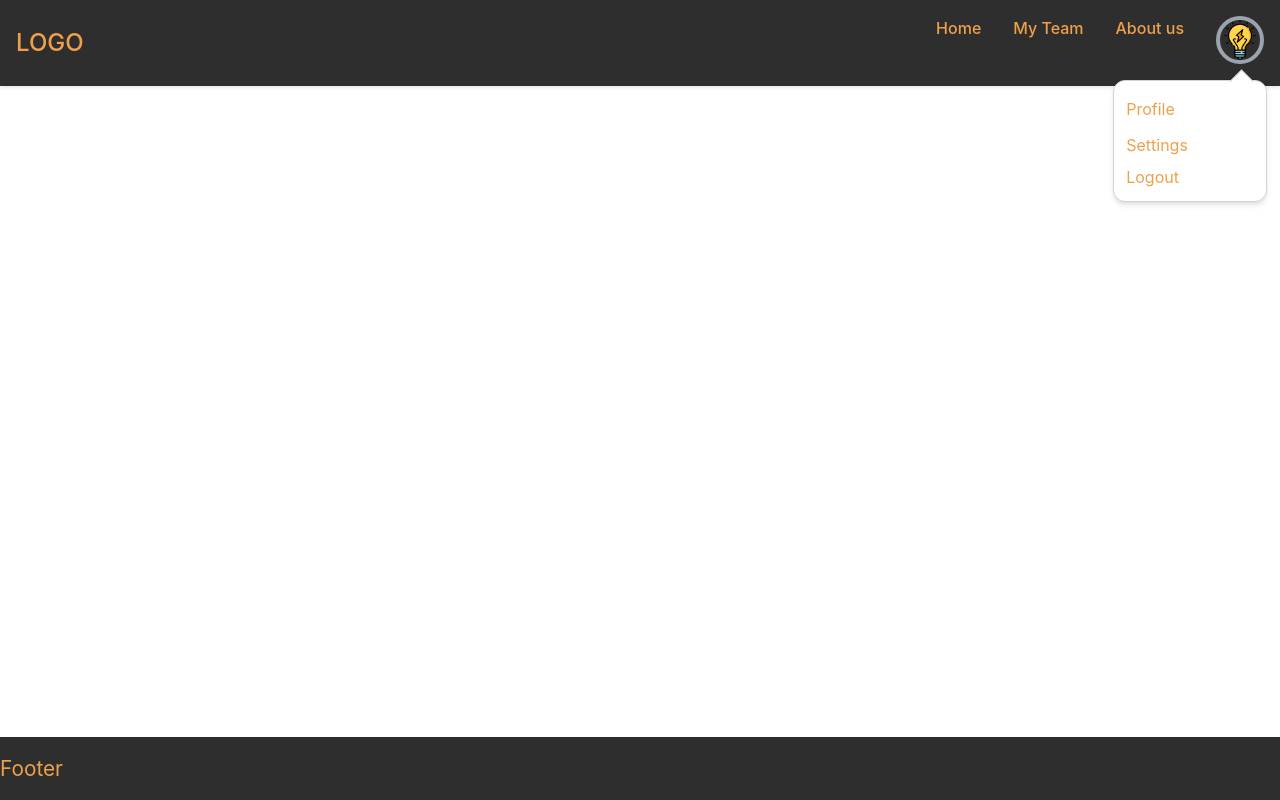
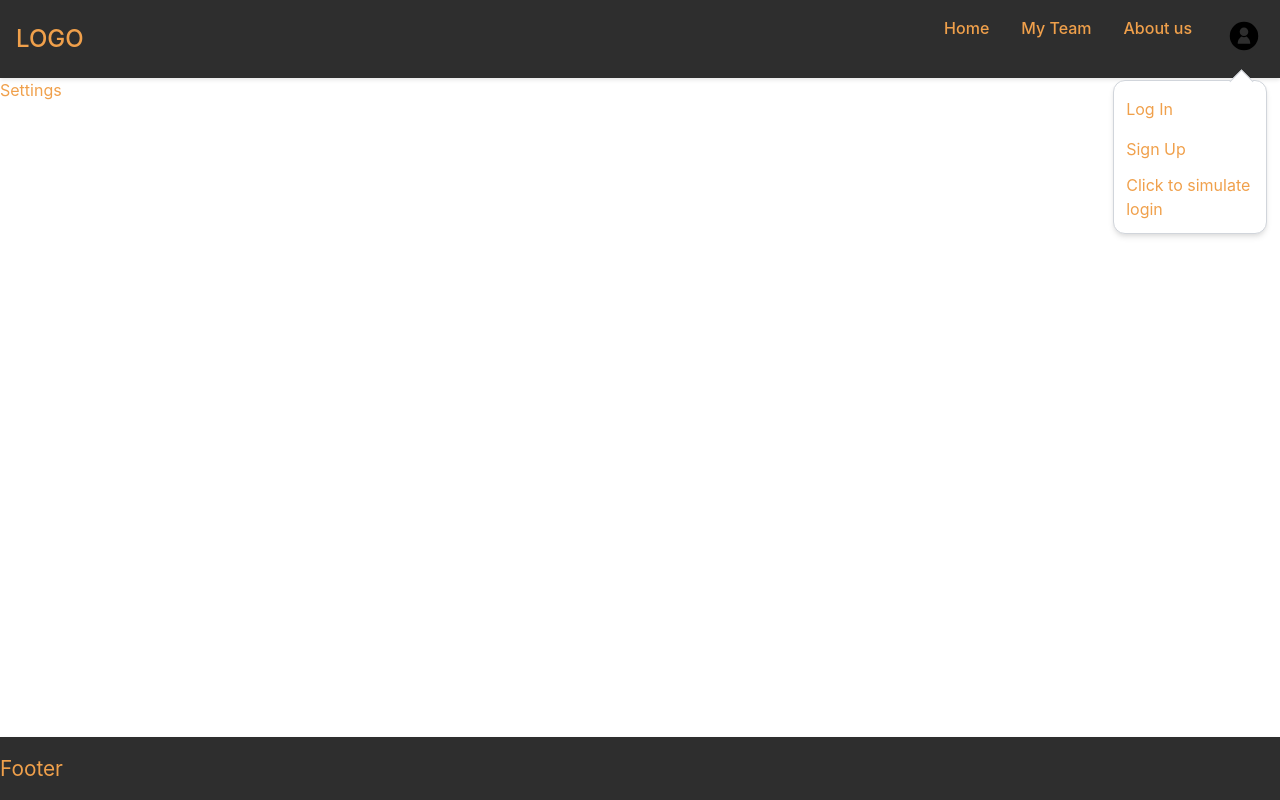
Before and after one commit to AndresLaptes/DeveloperWeek, a React (Vite) app in the folder frontend/: page /Settings in a window 1280 px wide. Both pictures are taken after a click on the picture 1240 px from the left and 40 px from the top of the page. Built offline with nearby package versions, Linux system fonts and the light colour scheme.

Commit message:
Further improved the dropdown menu. Added capabilities to detect logged/unlogged. Added placeholder default profile picture.

```diff
--- a/frontend/src/App.jsx
+++ b/frontend/src/App.jsx
@@ -5,6 +5,9 @@ import Footer from "./components/Footer";
 import Teams from "./pages/Teams";
 import Profile from "./pages/Profile";
 import Home from "./pages/Home";
+import Settings from "./pages/Settings"
+import Login from "./pages/Login"
+import Signup from "./pages/Signup"
 import "./App.css";
 
 
@@ -23,6 +26,9 @@ function App() {
             <Route path="/About" element={<About />} />
             <Route path = "/Teams" element = {<Teams />} />
             <Route path = "/Profile" element = {<Profile />} />
+            <Route path = "/Settings" element = {<Settings />} />
+            <Route path = "/Login" element = {<Login />} />
+            <Route path = "/Signup" element = {<Signup />} />
           </Routes>
         </main>
         <Footer className = "footer"/>
--- a/frontend/src/components/Header.jsx
+++ b/frontend/src/components/Header.jsx
@@ -19,7 +19,7 @@ const Header = () => {
                         <Link to="/About">About us</Link>
                     </li>
                     <li>
-                        <ProfileMenu></ProfileMenu>
+                        <ProfileMenu initialIsLogged={false}></ProfileMenu>
                     </li>
                 </ul>
             </nav>
--- a/frontend/src/components/ProfileMenu.jsx
+++ b/frontend/src/components/ProfileMenu.jsx
@@ -1,26 +1,27 @@
-import { div, ul } from 'framer-motion/client'
-import React from 'react'
 import { Link } from 'react-router-dom';
 import { useState, useEffect, useRef } from "react";
 import '../styles/ProfileMenu.css';
-import user from "../assets/user.png";
+import defaultUser from "../assets/unlogged-profile.svg";
 
-const ProfileMenu = ({children}) => {
+const ProfileMenu = ({children, initialIsLogged}) => {
     const [profileDropdown, setProfileDropdown] = useState(false);
+    const [isLogged, setIsLogged] = useState(initialIsLogged);
+
     const dropdownRef = useRef(null);
+    const userPhoto = "";
 
-    useEffect( () => {
+    useEffect(() => {
 
-        const handleClickOutside = (event) => {
-            if (dropdownRef.current && !dropdownRef.current.contains(event.target)) {
-              setProfileDropdown(false);
+        const handleClickOutside = () => {
+            if(dropdownRef.current && !dropdownRef.current.contains(event.target)){
+                setProfileDropdown(false);
             }
         };
 
         document.addEventListener('mousedown', handleClickOutside);
 
         return () => {
-            document.removeEventListener('mousedown', handleClickOutside);
+            document.removeEventListener("mousedown", handleClickOutside);
         };
 
     }, []);
@@ -32,28 +33,42 @@ const ProfileMenu = ({children}) => {
          <div>
             <div className="profile-container">
                 <img
-                    src={user}
+                    src= {isLogged ? userPhoto : defaultUser}
                     alt="user"
-                    className="profile-image"
-                    onClick={() => setProfileDropdown((prev) => !prev)}
+                    className={`profile-image ${isLogged ? 'logged' : 'unlogged'}`}
+                    onClick={() => setProfileDropdown(!profileDropdown)}
                 />
             </div>
-
-            <div className={`profile-dropdown ${profileDropdown ? 'active' : ''}`}>
+            <div className={`profile-dropdown ${profileDropdown ? 'active' : ''}`} ref={dropdownRef}>
 
                 <div className={`profile-dropdown-arrow ${profileDropdown ? 'active' : ''}`}></div>
+                    {
+                        isLogged &&
+                        <ul className={`profile-menu-list $ logged`}>
+                        <li className="menu-item">
+                            <Link to="/Profile">Profile</Link>
+                        </li>
+                        <li className="menu-item">
+                            <Link to="/Settings">Settings</Link>
+                        </li>
+                        <li className="menu-item" onClick={() => setIsLogged(!isLogged)}>Logout</li>
+                        </ul>
+                    }
 
-                <ul className="profile-menu-list">
-                    <li className="menu-item">
-                        <Link to="/Profile">Profile</Link>
-                    </li>
-                    <li className="menu-item">Settings</li>
-                    <li className="menu-item">Logout</li>
                     {
-                        children &&
-                        <li className="menu-item">{children}</li>
+                        !isLogged &&
+                        <ul className={`profile-menu-list $ 'unlogged'`}>
+                            <li className="menu-item">
+                                <Link to="/Login">Log In</Link>
+                            </li>
+                            <li className="menu-item">
+                                <Link to="/Signup">Sign Up</Link>
+                            </li>
+                            <li className="menu-item" onClick={() => setIsLogged(!isLogged)}>Click to simulate login</li>
+                        </ul>
                     }
-                </ul>
+
+
             </div>
          </div>
     )
--- /dev/null
+++ b/frontend/src/pages/Settings.jsx
@@ -0,0 +1,9 @@
+const Settings = () => {
+    return (
+    <div>
+        Settings
+    </div>
+    );
+}
+
+export default Settings;
--- /dev/null
+++ b/frontend/src/pages/Signup.jsx
@@ -0,0 +1,10 @@
+const Signup = () => {
+
+    return (
+        <div>
+            <h1>Signup</h1>
+        </div>
+    );
+};
+
+export default Signup;
--- a/frontend/src/styles/ProfileMenu.css
+++ b/frontend/src/styles/ProfileMenu.css
@@ -2,7 +2,7 @@
     position: relative;
 }
 
-.profile-image {
+.profile-image.logged{
 height: 40px;
 width: 40px;
 object-fit: cover;
@@ -10,6 +10,14 @@ border: 4px solid #9ca3af;
 border-radius: 50%;
 cursor: pointer;
 }
+
+.profile-image.unlogged{
+    height: 40px;
+    width: 40px;
+    object-fit: cover;
+    cursor: pointer;
+}
+
 
 .profile-dropdown {
 position: absolute;
@@ -62,9 +70,14 @@ flex-direction: column;
 gap: 0.5rem;  /* Reduced gap */
 }
 
+.profile-menu-list.logged li:nth-child(3){
+color:red;
+}
+
 .menu-item {
 margin: 0;
 padding: 0;
+cursor: pointer;
 }
 
 .menu-item a,
```
Also changed, not shown: frontend/src/assets/unlogged-profile.svg (added), frontend/src/assets/user.png (deleted).
